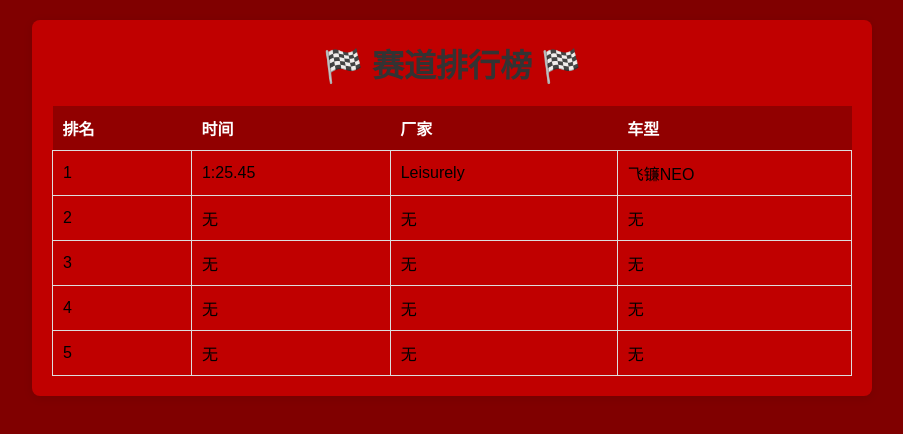
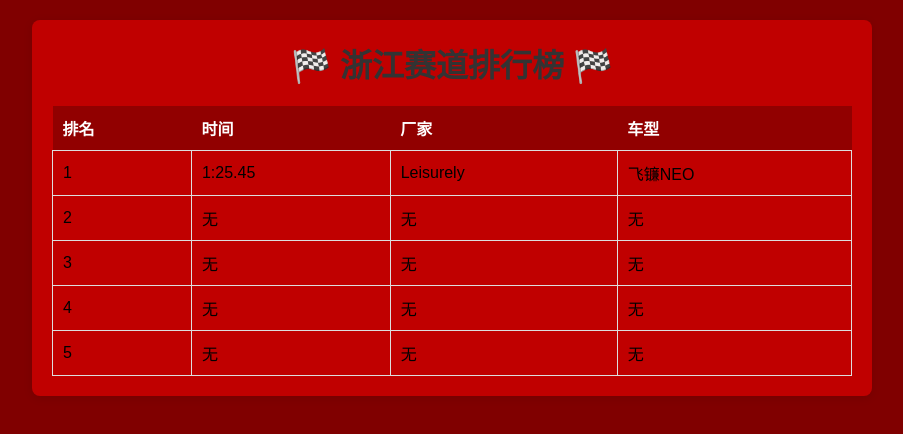
Before and after one commit to Kitami/ZHEJIANG-CIRCUIT-TA, a plain HTML site: page index.html in a window 1280 px wide. Shown: the whole page, without its empty margins (188-1091 px from the left). Drawn offline with Linux system fonts and the light colour scheme.

Commit message:
Add files via upload

```diff
--- a/index.html
+++ b/index.html
@@ -3,12 +3,12 @@
 <head>
     <meta charset="UTF-8">
     <meta name="viewport" content="width=device-width, initial-scale=1.0">
-    <title>赛道排行榜</title>
+    <title>浙江赛道排行榜</title>
     <link rel="stylesheet" href="style.css">
 </head>
 <body>
     <div class="leaderboard">
-        <h1>🏁 赛道排行榜 🏁</h1>
+        <h1>🏁 浙江赛道排行榜 🏁</h1>
         <table id="raceTable">
             <thead>
                 <tr>
```
